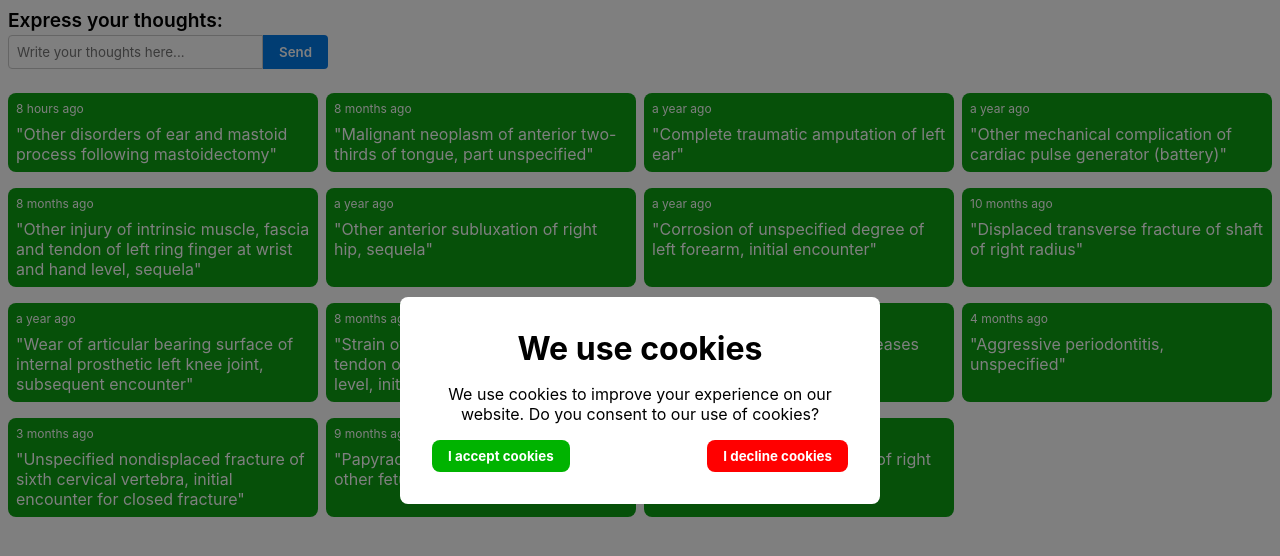
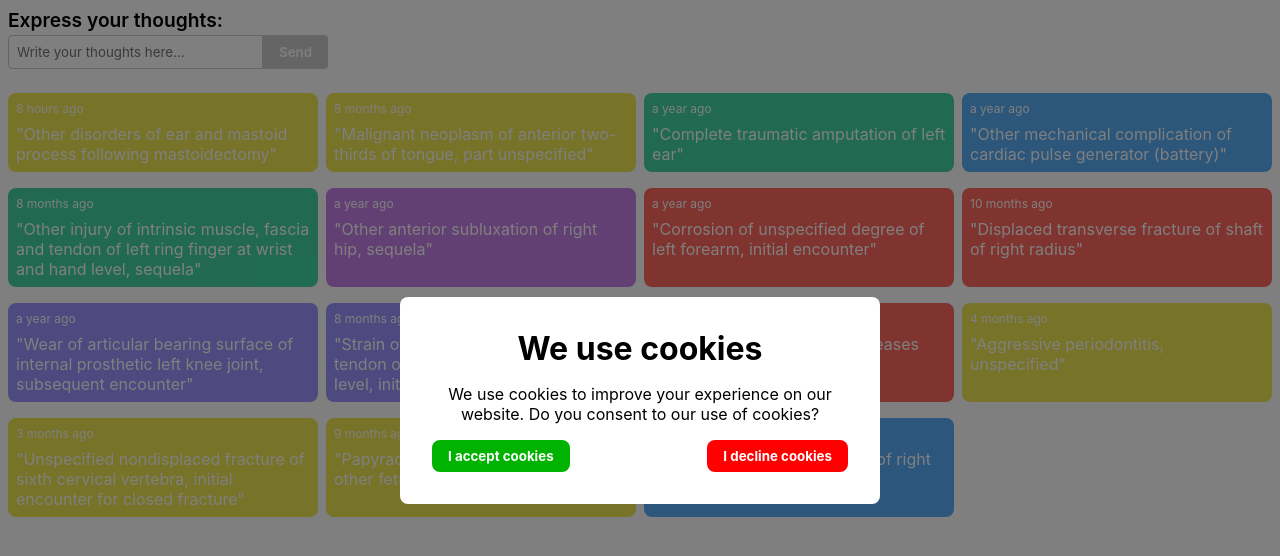
Before and after one commit to svantejonssonITHS/Software-Life-Cycle-Management-Laboration-2, a React (Vite) app in the folder frontend/: page / in a window 1280 px wide. Shown: the top 556 px of the page. Built offline with nearby package versions, Linux system fonts and the light colour scheme.

Commit message:
Styling for cards

```diff
--- a/frontend/src/App.css
+++ b/frontend/src/App.css
@@ -39,6 +39,15 @@ main {
 	border-radius: 0 4px 4px 0;
 }
 
+.inputButton:hover {
+	background-color: #0366d6;
+}
+
+.inputButton:disabled {
+	background-color: #ccc;
+	cursor: not-allowed;
+}
+
 .cards {
 	width: 100%;
 	display: flex;
--- a/frontend/src/App.jsx
+++ b/frontend/src/App.jsx
@@ -8,7 +8,6 @@ import CookieConsent from './components/CookieConsent/CookieConsent.jsx';
 import Card from './components/Card';
 
 function App() {
-	const [count, setCount] = useState(0);
 	const [posts, setPosts] = useState([
 		{
 			_id: 'de78f925-9434-49b9-b36e-ef97b1310188',
@@ -86,6 +85,19 @@ function App() {
 			createdAt: '2022-02-28T23:48:47Z'
 		}
 	]);
+	const [input, setInput] = useState('');
+
+	function handleSubmit() {
+		setPosts([
+			...posts,
+			{
+				_id: Math.random().toString(36).substr(2, 9),
+				content: input,
+				createdAt: new Date().toISOString()
+			}
+		]);
+		setInput('');
+	}
 
 	return (
 		<main>
@@ -93,14 +105,16 @@ function App() {
 			<div>
 				<p className='inputTitle'>Express your thoughts:</p>
 				<div className='inputWrapper'>
-					<input type='text' placeholder='Write your thoughts here...' className='input' />
-					<button className='inputButton'>Send</button>
+					<input type='text' placeholder='Write your thoughts here...' className='input' value={input} onChange={(e) => setInput(e.target.value)} onKeyDown={(e) => e.key == 'Enter' && handleSubmit()} />
+					<button className='inputButton' onClick={handleSubmit} disabled={input.length === 0}>
+						Send
+					</button>
 				</div>
 			</div>
 
 			<div className='cards'>
 				{posts.map((post) => {
-					return <Card content={post.content} createdAt={post.createdAt} />;
+					return <Card key={post._id} content={post.content} createdAt={post.createdAt} />;
 				})}
 			</div>
 		</main>
--- a/frontend/src/components/Card.css
+++ b/frontend/src/components/Card.css
@@ -1,5 +1,4 @@
 .card {
-	background-color: rgb(12, 161, 19);
 	border-radius: 0.5rem;
 	color: white;
 	margin: 0.5rem;
--- a/frontend/src/components/Card.jsx
+++ b/frontend/src/components/Card.jsx
@@ -1,11 +1,20 @@
 import dayjs from 'dayjs';
+import { useState } from 'react';
 import relativeTime from 'dayjs/plugin/relativeTime';
 dayjs.extend(relativeTime);
 import './Card.css';
 
 export default ({ content, createdAt }) => {
+	const colors = ['#59adf6', '#c780e8', '#9d94ff', '#08cad1', '#42d6a4', '#efe752', '#ffb480', '#ff6961'];
+
+	const [bgColor] = useState(colors[Math.floor(Math.random() * colors.length)]);
+
 	return (
-		<div className='card'>
+		<div
+			className='card'
+			style={{
+				backgroundColor: bgColor
+			}}>
 			<p className='cardDate'>{dayjs(createdAt).fromNow()}</p>
 			<p className='cardContent'>"{content}"</p>
 		</div>
```
